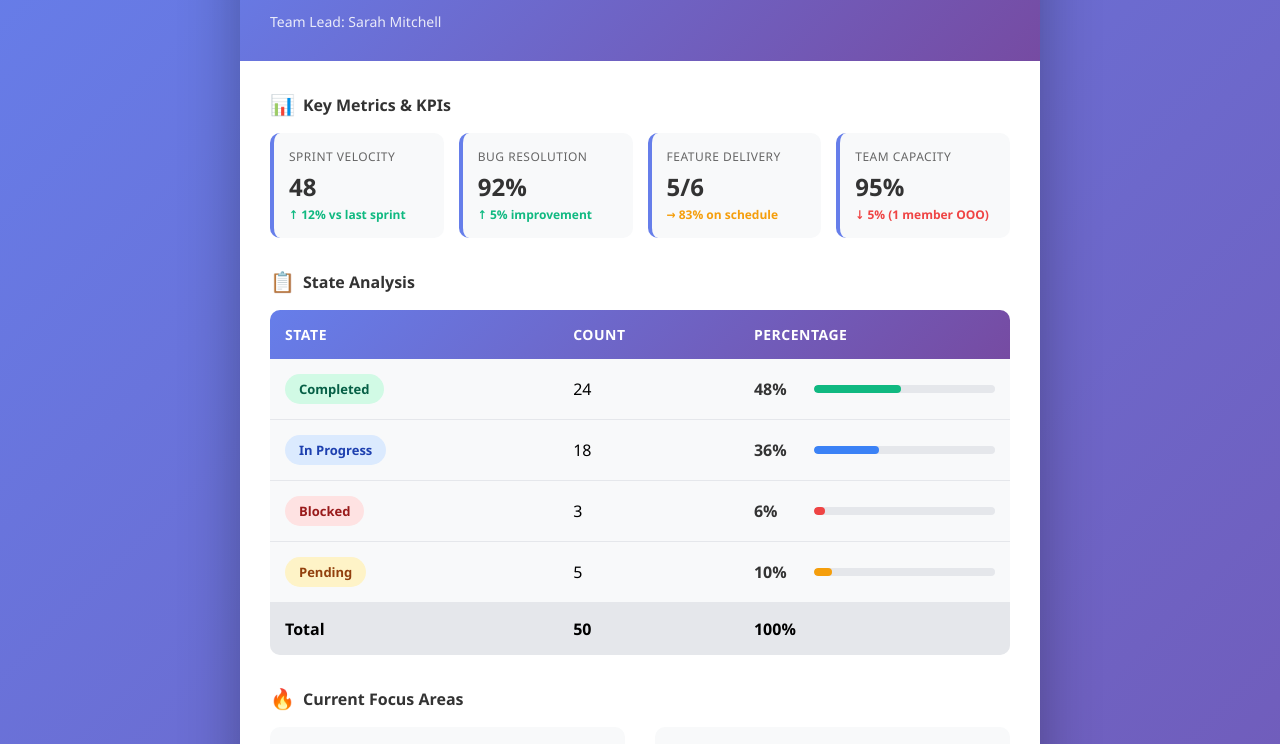
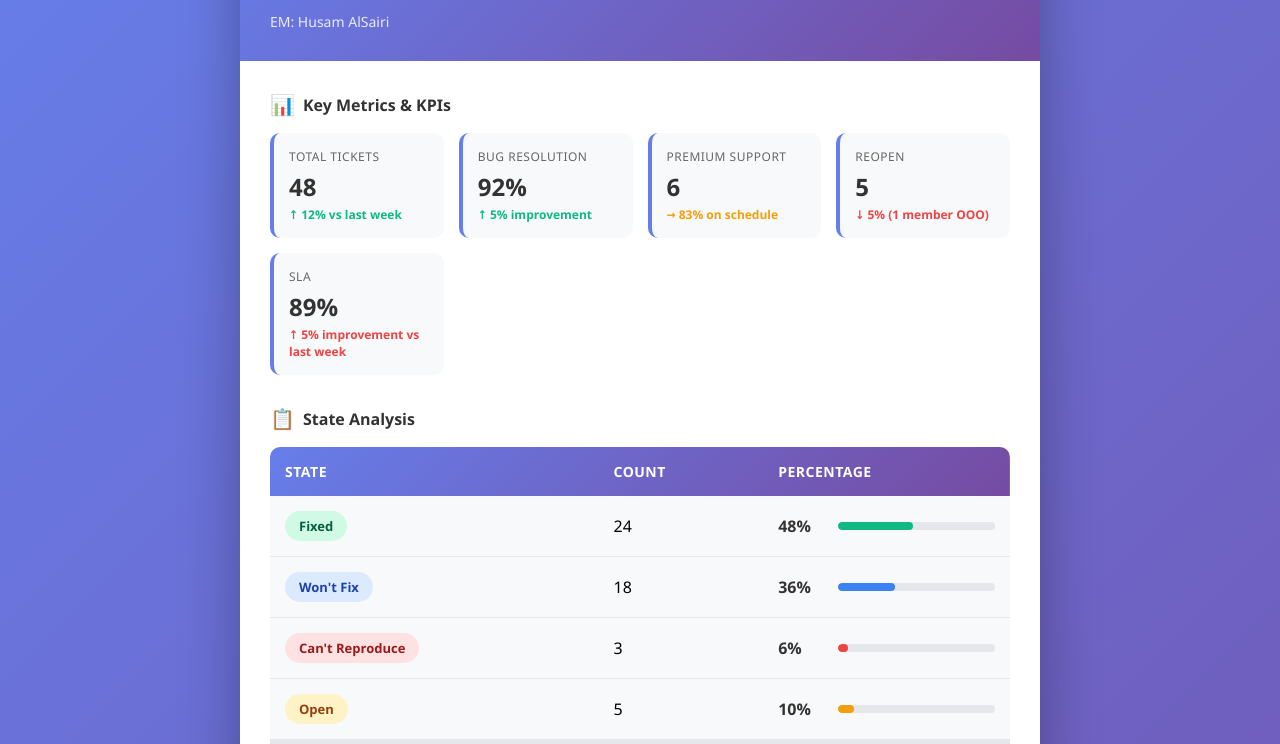
Before and after one commit to SyedAbdur/Team-Insights-Cards, a plain HTML site: page index.html in a window 1280 px wide. Shown: the part 118-862 px from the top of the page. Drawn offline with Linux system fonts and the light colour scheme.

Commit message:
Update operations card details and metrics

```diff
--- a/index.html
+++ b/index.html
@@ -412,9 +412,9 @@
     <div class="card">
         <div class="header">
             <div class="status-badge">✓ On Track</div>
-            <h1>Product Development Team</h1>
-            <div class="period">October 15-28, 2025</div>
-            <div class="team-lead">Team Lead: Sarah Mitchell</div>
+            <h1>Operations Card - Catalog</h1>
+            <div class="period">October 19-25, 2025</div>
+            <div class="team-lead">EM: Husam AlSairi</div>
         </div>
 
         <div class="content">
@@ -426,9 +426,9 @@
                 </div>
                 <div class="metrics-grid">
                     <div class="metric-card">
-                        <div class="metric-label">Sprint Velocity</div>
+                        <div class="metric-label">Total Tickets</div>
                         <div class="metric-value">48</div>
-                        <div class="metric-trend">↑ 12% vs last sprint</div>
+                        <div class="metric-trend">↑ 12% vs last week</div>
                     </div>
                     <div class="metric-card">
                         <div class="metric-label">Bug Resolution</div>
@@ -436,14 +436,19 @@
                         <div class="metric-trend">↑ 5% improvement</div>
                     </div>
                     <div class="metric-card">
-                        <div class="metric-label">Feature Delivery</div>
-                        <div class="metric-value">5/6</div>
+                        <div class="metric-label">Premium Support</div>
+                        <div class="metric-value">6</div>
                         <div class="metric-trend stable">→ 83% on schedule</div>
                     </div>
                     <div class="metric-card">
-                        <div class="metric-label">Team Capacity</div>
-                        <div class="metric-value">95%</div>
+                        <div class="metric-label">Reopen</div>
+                        <div class="metric-value">5</div>
                         <div class="metric-trend down">↓ 5% (1 member OOO)</div>
+                    </div>
+                    <div class="metric-card">
+                        <div class="metric-label">SLA</div>
+                        <div class="metric-value">89%</div>
+                        <div class="metric-trend down">↑ 5% improvement vs last week</div>
                     </div>
                 </div>
             </div>
@@ -464,7 +469,7 @@
                     </thead>
                     <tbody>
                         <tr>
-                            <td><span class="state-badge completed">Completed</span></td>
+                            <td><span class="state-badge completed">Fixed</span></td>
                             <td>24</td>
                             <td>
                                 <div class="percentage-cell">
@@ -476,7 +481,7 @@
                             </td>
                         </tr>
                         <tr>
-                            <td><span class="state-badge in-progress">In Progress</span></td>
+                            <td><span class="state-badge in-progress">Won't Fix</span></td>
                             <td>18</td>
                             <td>
                                 <div class="percentage-cell">
@@ -488,7 +493,7 @@
                             </td>
                         </tr>
                         <tr>
-                            <td><span class="state-badge blocked">Blocked</span></td>
+                            <td><span class="state-badge blocked">Can't Reproduce</span></td>
                             <td>3</td>
                             <td>
                                 <div class="percentage-cell">
@@ -500,7 +505,7 @@
                             </td>
                         </tr>
                         <tr>
-                            <td><span class="state-badge pending">Pending</span></td>
+                            <td><span class="state-badge pending">Open</span></td>
                             <td>5</td>
                             <td>
                                 <div class="percentage-cell">
```
